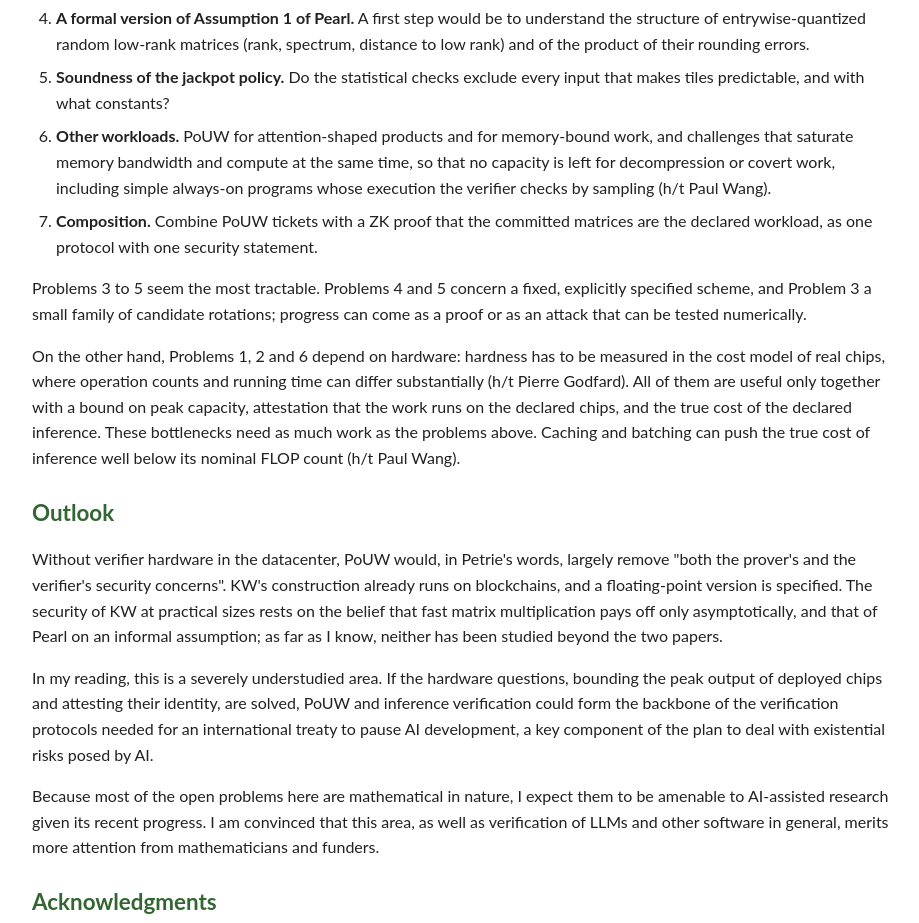
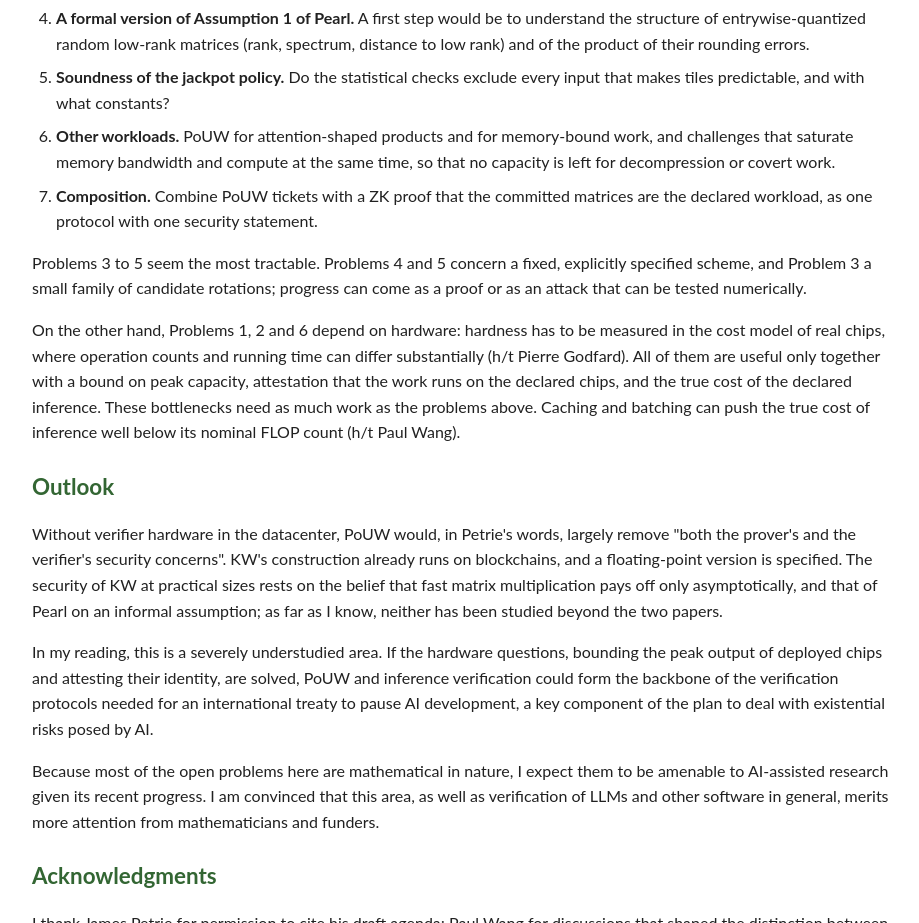
Before and after one commit to OndrejKubu/OndrejKubu.github.io, a plain HTML site: page writing/pouw-verification.html in a window 1280 px wide. Shown: the part 10822-11745 px from the top of the page, without its empty margins (178-1097 px from the left). Drawn offline with nearby package versions, Linux system fonts and the light colour scheme.

Commit message:
PoUW post: drop always-on programs from open problem 6
Co-Authored-By: Claude Opus 5.5 <noreply@anthropic.com>

```diff
--- a/writing/pouw-verification.html
+++ b/writing/pouw-verification.html
@@ -175,7 +175,7 @@
 <li><strong>The self-canceling scheme.</strong> Find a fast pseudorandom rotation, for instance with the random signs between two Hadamard layers, for which a version of Conjecture A.1 holds. The scheme also needs a condition on the inputs that stops the prover from choosing \(A\) to undo the fixed part of the rotation (full rank is not enough), and a cheap test, ideally a SNARK, that the committed matrices satisfy it.</li>
 <li><strong>A formal version of Assumption 1 of Pearl.</strong> A first step would be to understand the structure of entrywise-quantized random low-rank matrices (rank, spectrum, distance to low rank) and of the product of their rounding errors.</li>
 <li><strong>Soundness of the jackpot policy.</strong> Do the statistical checks exclude every input that makes tiles predictable, and with what constants?</li>
-<li><strong>Other workloads.</strong> PoUW for attention-shaped products and for memory-bound work, and challenges that saturate memory bandwidth and compute at the same time, so that no capacity is left for decompression or covert work, including simple always-on programs whose execution the verifier checks by sampling (h/t Paul Wang).</li>
+<li><strong>Other workloads.</strong> PoUW for attention-shaped products and for memory-bound work, and challenges that saturate memory bandwidth and compute at the same time, so that no capacity is left for decompression or covert work.</li>
 <li><strong>Composition.</strong> Combine PoUW tickets with a ZK proof that the committed matrices are the declared workload, as one protocol with one security statement.</li>
 </ol>
 <p>Problems 3 to 5 seem the most tractable. Problems 4 and 5 concern a fixed, explicitly specified scheme, and Problem 3 a small family of candidate rotations; progress can come as a proof or as an attack that can be tested numerically.</p>
```
